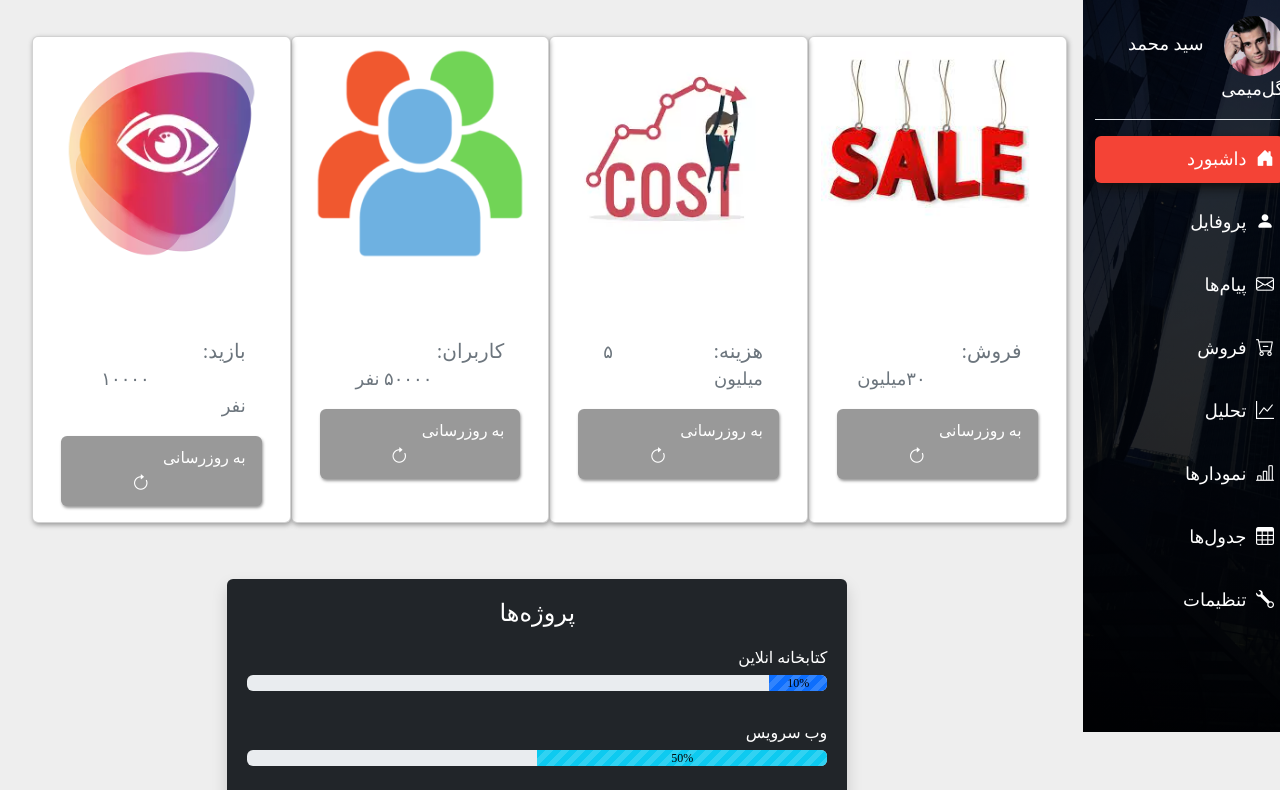
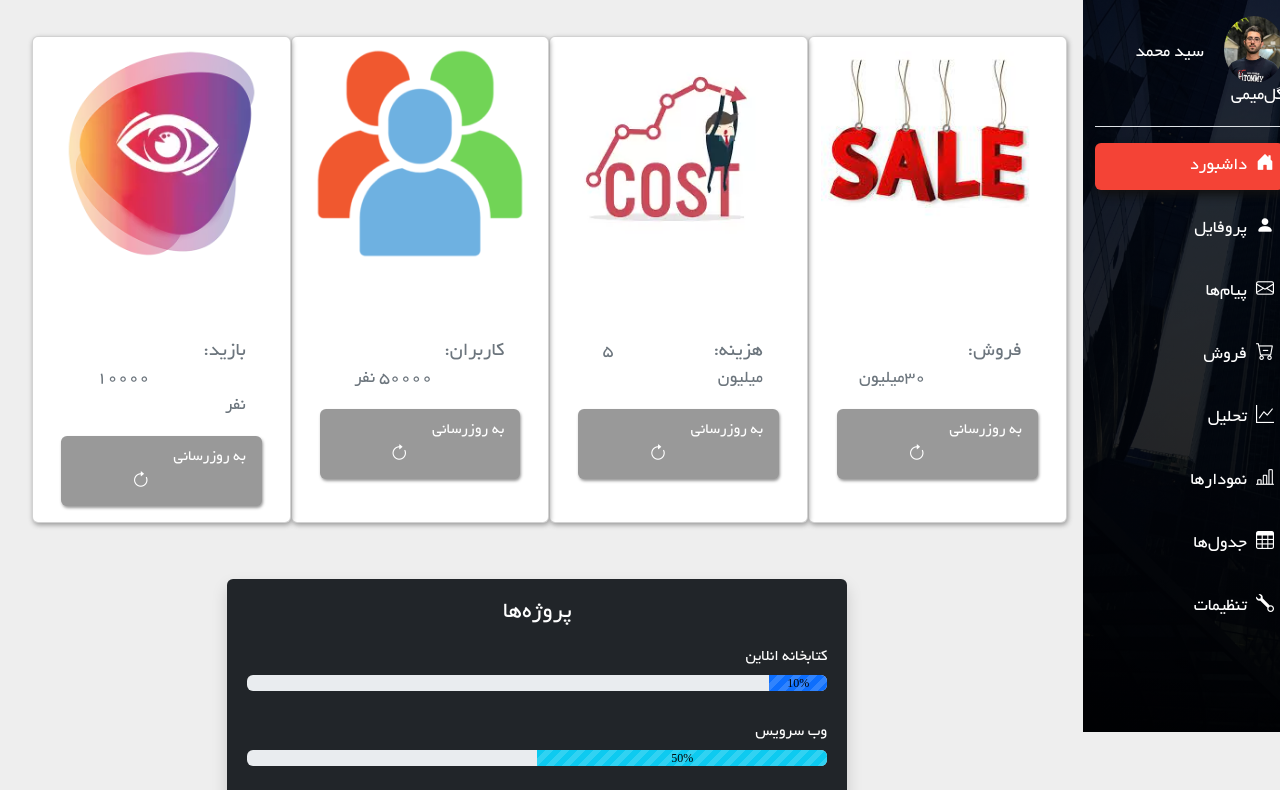
Before and after one commit to mohammad-golmeymi/Admin-panel, a plain HTML site: page index.html in a window 1280 px wide. Shown: the part 68-858 px from the top of the page. Drawn offline with Linux system fonts and the light colour scheme.

Commit message:
add font

```diff
--- a/css/style.css
+++ b/css/style.css
@@ -1,10 +1,6 @@
 @font-face {
-  font-family: yekanb;
-  src: url(../font/BYekan.ttf);
-}
-@font-face {
-  font-family: yekanp;
-  src: url(../font/PYEKAN.TTF);
+  font-family: yekan;
+  src: url(../font/B\ Yekan.ttf);
 }
 * {
   margin: 0;
@@ -12,7 +8,7 @@
 }
 body {
   background-color: #eee;
-  font-family: yakan !important;
+  font-family: yekan !important;
   font-size: 18px;
 }
 div.sideNav {
@@ -116,10 +112,9 @@ div.sideNav {
 .mycard-bottom:hover {
   background-color: gray;
   box-shadow: 2px 4px 5px #999;
-
 }
 
-#right-border{
+#right-border {
   border-right: 5px solid #f66436;
   padding-right: 5px;
   box-shadow: 2px 3px 15px #999;
@@ -131,7 +126,7 @@ div.sideNav {
   border-right: 5px solid #f66436;
 }
 #input1::placeholder {
-font-size: 17px;
+  font-size: 17px;
 }
 #input1:focus {
   border: none;
--- a/index.html
+++ b/index.html
@@ -58,7 +58,7 @@
         <div class="sideNav col-xl-2 col-lg-3 col-md-4 sidebar fixed-top">
           <a href="" class="navbar-brand d-block mx-auto py-3 mb-4 border-bottom border-white-fade text-center btitr text-light">نکست‌وان کد</a>
           <div class="border-bottom d-none d-md-block border-white-fade pb-3">
-            <img class="rounded-circle" src="img/profile.jpg" alt="" style="width:60px;">
+            <img class="rounded-circle" src="img/1711645289798.jpg" alt="" style="width:60px;">
             <a class="text-decoration-none text-white ms-3" href="">سید محمد گل‌میمی</a>
           </div>
           <ul class=" nav-bar list-unstyled text-white flex-md-column">
```
Also changed, not shown: font/B Yekan.ttf (added), font/BYekan.ttf (deleted), img/1711645289798.jpg (added).
